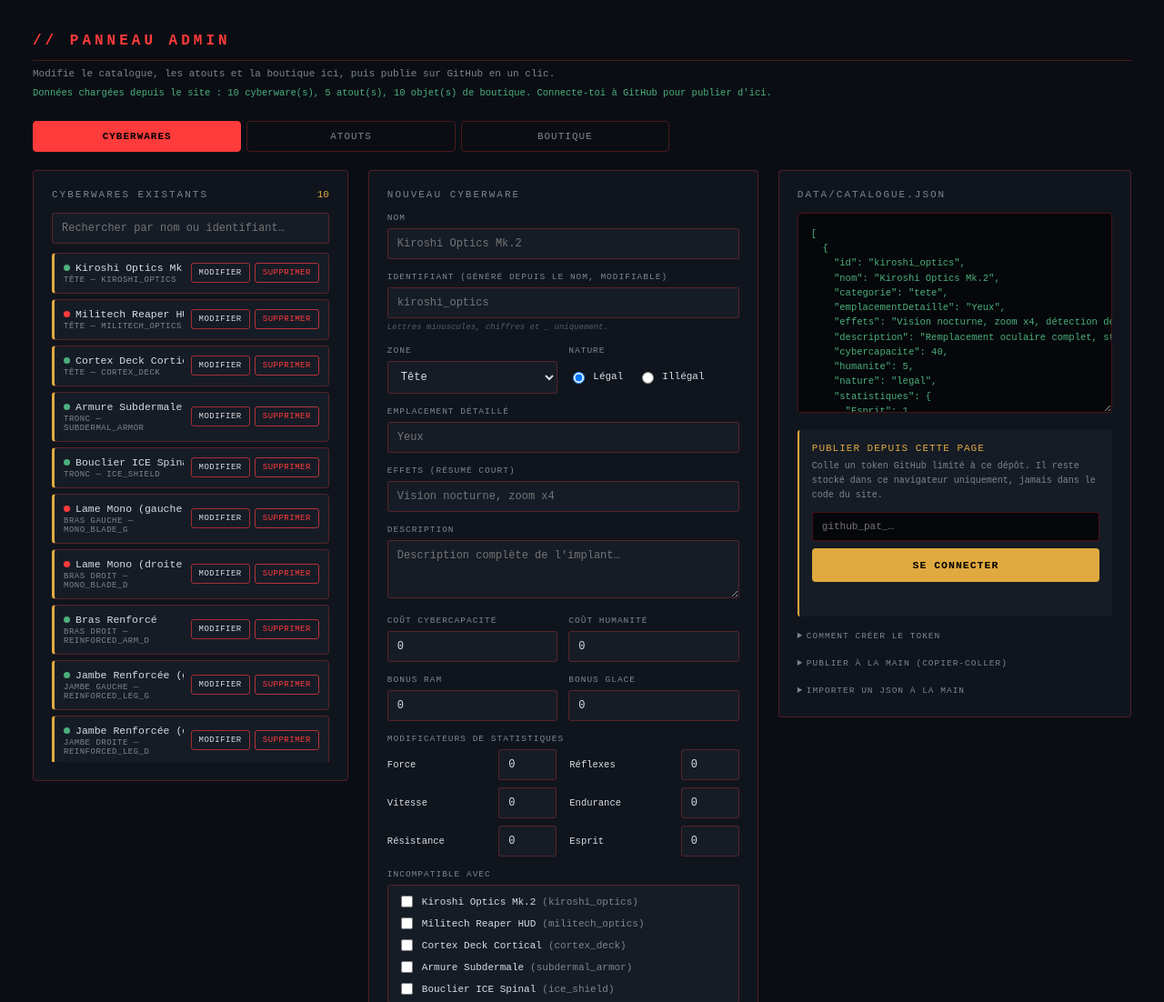
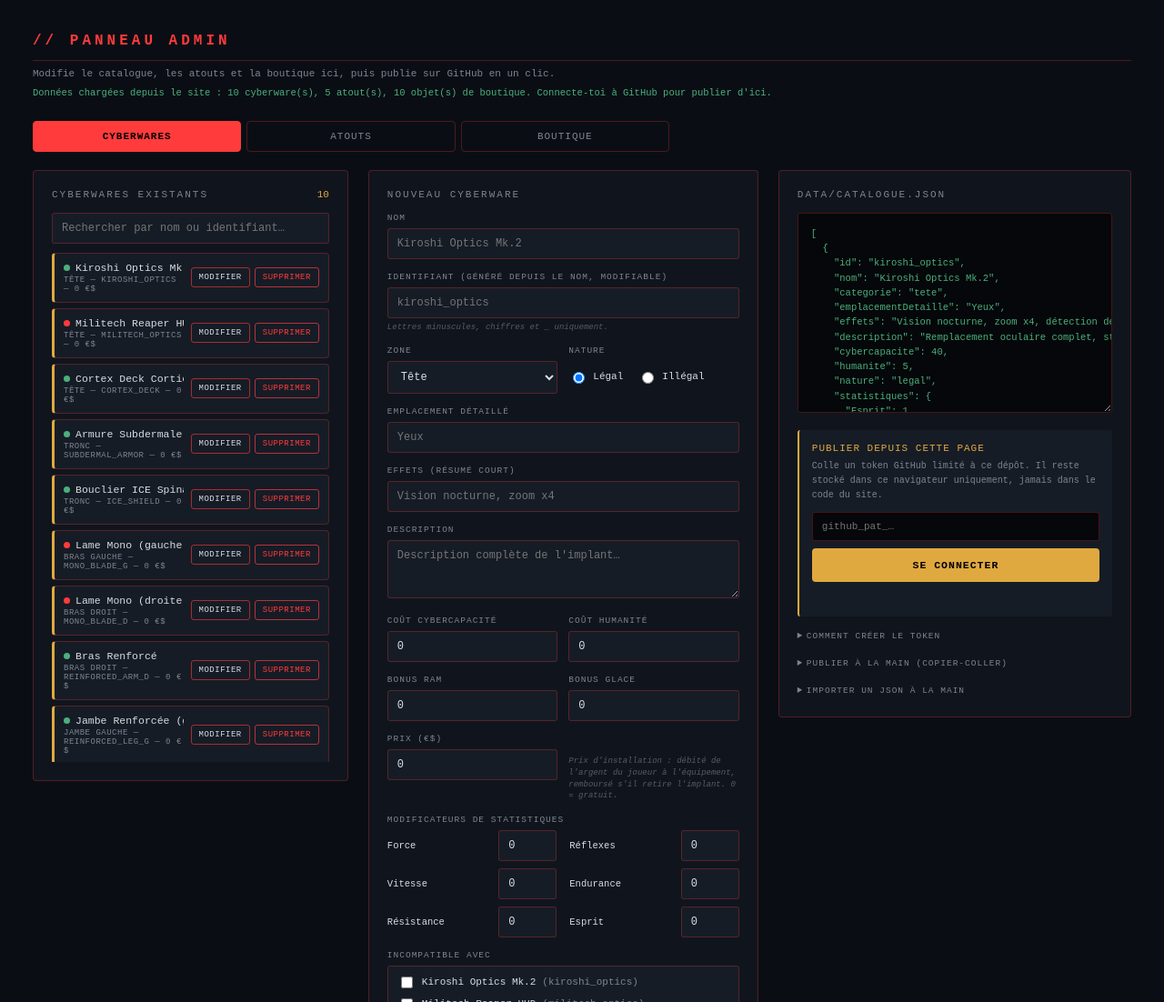
Before and after one commit to TorroGuillermo/cyberware-editor, a plain HTML site: page admin.html in a window 1280 px wide. Shown: the top 1102 px of the page at 91% size. Drawn offline with Linux system fonts and the light colour scheme.

Commit message:
Update admin.html

```diff
--- a/admin.html
+++ b/admin.html
@@ -255,6 +255,10 @@
         <div class="field-row">
           <div class="field"><label>Bonus RAM</label><input type="number" id="c_ram" value="0" min="0"></div>
           <div class="field"><label>Bonus Glace</label><input type="number" id="c_glace" value="0" min="0"></div>
+        </div>
+        <div class="field-row">
+          <div class="field"><label>Prix (€$)</label><input type="number" id="c_prix" value="0" min="0"></div>
+          <div class="field"><div class="hint" style="margin-top:24px;">Prix d'installation : débité de l'argent du joueur à l'équipement, remboursé s'il retire l'implant. 0 = gratuit.</div></div>
         </div>
         <div class="field">
           <label>Modificateurs de statistiques</label>
@@ -713,7 +717,7 @@
       let lead = '', sub = '';
       if (mode === 'cyber') {
         lead = `<span class="dot ${i.nature === 'illegal' ? 'illegal' : 'legal'}"></span>`;
-        sub = h(ZONES[i.categorie] || i.categorie) + ' — ' + h(i.id);
+        sub = h(ZONES[i.categorie] || i.categorie) + ' — ' + h(i.id) + ' — ' + h((i.prix || 0) + ' €$');
       } else if (mode === 'shop') {
         sub = h(SHOP_CATEGORIES[i.categorie] || i.categorie) + ' — ' + h((i.prix || 0) + ' €$');
       } else {
@@ -788,7 +792,7 @@
     formPending = null;
     setForms();
     ['c_nom','c_id','c_emplacement','c_effets','c_description','a_nom','a_id','a_effets','a_description','s_nom','s_id','s_image','s_description'].forEach(id => $(id).value = '');
-    ['c_cybercap','c_humanite','c_ram','c_glace','s_prix'].forEach(id => $(id).value = 0);
+    ['c_cybercap','c_humanite','c_ram','c_glace','c_prix','s_prix'].forEach(id => $(id).value = 0);
     STAT_KEYS.forEach(k => $('c_stat_' + k).value = 0);
     $('c_categorie').value = 'tete';
     $('s_categorie').value = 'armes';
@@ -827,6 +831,7 @@
       $('c_humanite').value = item.humanite || 0;
       $('c_ram').value = item.ram || 0;
       $('c_glace').value = item.glace || 0;
+      $('c_prix').value = item.prix || 0;
       STAT_KEYS.forEach(k => $('c_stat_' + k).value = (item.statistiques || {})[k] || 0);
       renderIncompatible(item.incompatibleWith || []);
     } else if (mode === 'atout') {
@@ -928,6 +933,7 @@
         description: $('c_description').value.trim(),
         cybercapacite: toInt($('c_cybercap').value),
         humanite: toInt($('c_humanite').value),
+        prix: toInt($('c_prix').value),
         nature: document.querySelector('input[name="c_nature"]:checked').value,
         statistiques,
         ram: toInt($('c_ram').value),
@@ -961,7 +967,7 @@
     else if (data[mode].some(i => i.id === item.id && i.id !== editingId)) errors.push(`L'identifiant « ${item.id} » existe déjà.`);
     if (mode === 'cyber') {
       if (!item.emplacementDetaille) errors.push('L\'emplacement détaillé est obligatoire.');
-      ['cybercapacite', 'humanite', 'ram', 'glace'].forEach(k => { if (item[k] < 0) errors.push('Les coûts et bonus ne peuvent pas être négatifs.'); });
+      ['cybercapacite', 'humanite', 'ram', 'glace', 'prix'].forEach(k => { if (item[k] < 0) errors.push('Les coûts et bonus ne peuvent pas être négatifs.'); });
       if (item.incompatibleWith.includes(item.id)) errors.push('Un cyberware ne peut pas être incompatible avec lui-même.');
     }
     if (mode === 'shop') {
```
